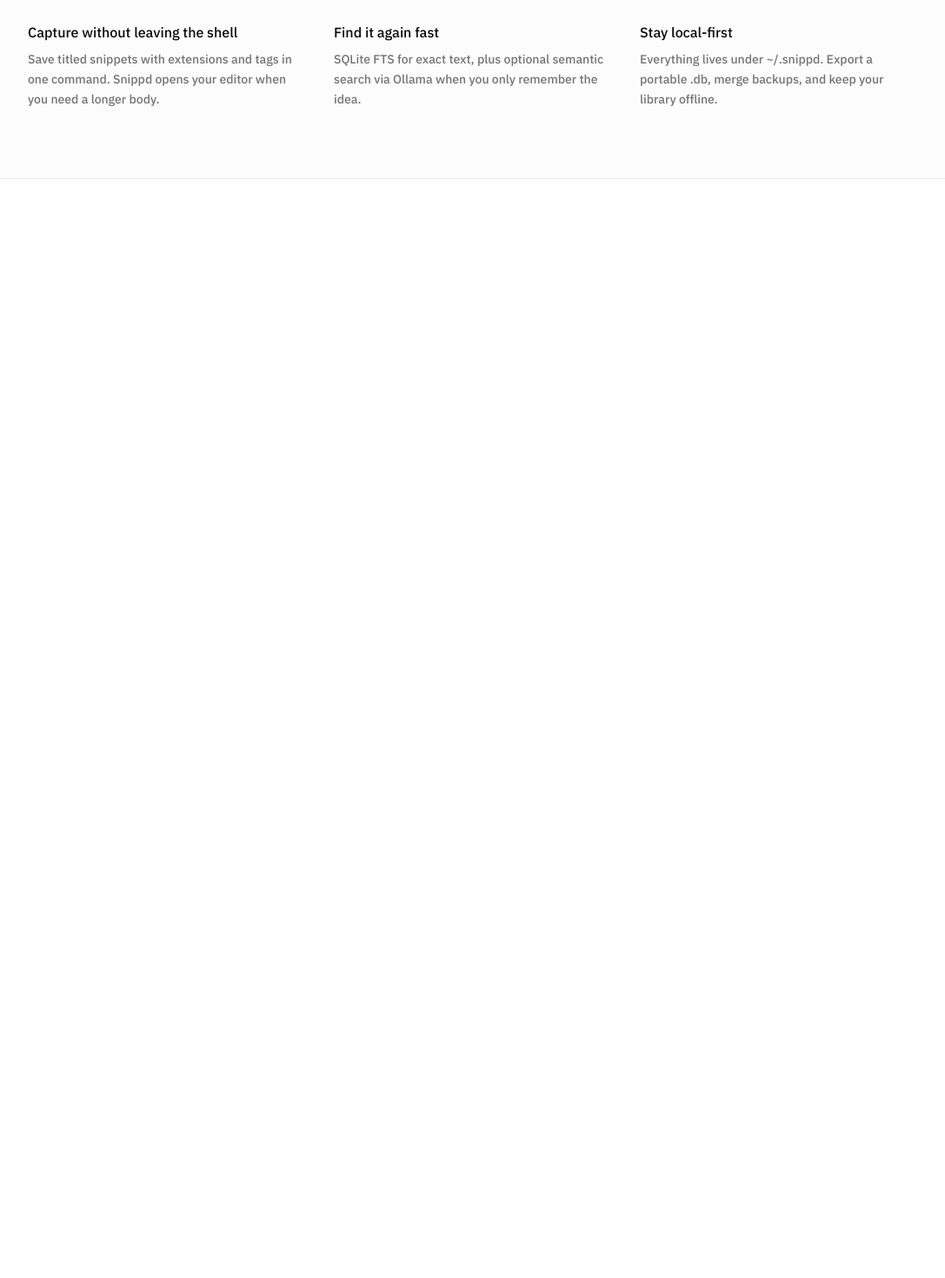
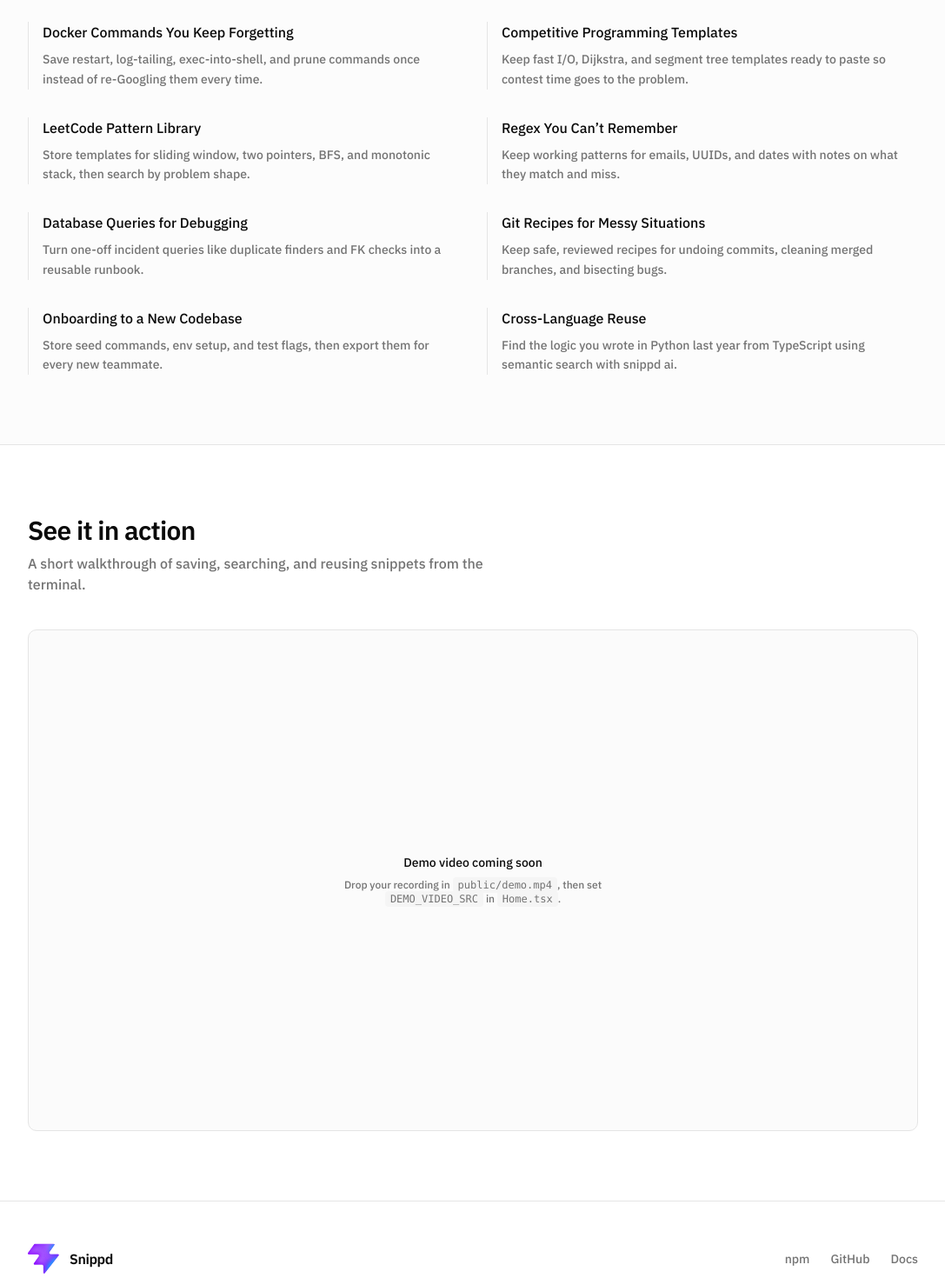
Before and after one commit to Shadan-Jamal/Snippd-Site, a React (Vite) app: page / in a window 1280 px wide. Shown: the part 900-2370 px from the top of the page at 87% size, without its empty margins (96-1183 px from the left). Before the commit the page ends 1298 px from the top, so only its background shows below. Built offline with nearby package versions, Linux system fonts and the light colour scheme.

Commit message:
add usecases and footer

```diff
--- a/src/App.tsx
+++ b/src/App.tsx
@@ -1,12 +1,14 @@
 import { Route, Switch } from "wouter";
+import { SiteFooter } from "@/components/SiteFooter";
 import { SiteNav } from "@/components/SiteNav";
 import { DocsPage } from "@/pages/Docs";
 import { HomePage } from "@/pages/Home";
 
 export default function App() {
   return (
-    <>
+    <div className="flex min-h-screen flex-col">
       <SiteNav />
+      <div className="flex-1">
         <Switch>
           <Route path="/" component={HomePage} />
           <Route path="/docs" component={DocsPage} />
@@ -19,6 +21,8 @@ export default function App() {
             </main>
           </Route>
         </Switch>
-    </>
+      </div>
+      <SiteFooter />
+    </div>
   );
 }
--- /dev/null
+++ b/src/components/SiteFooter.tsx
@@ -0,0 +1,52 @@
+import { Link } from "wouter";
+
+/** Update these when the package / repo are published. */
+const NPM_URL = "https://www.npmjs.com/package/snippd";
+const GITHUB_URL = "https://github.com/shadan/snippd";
+
+export function SiteFooter() {
+  return (
+    <footer className="border-t border-border px-6 py-12">
+      <div className="mx-auto grid max-w-5xl gap-8 sm:grid-cols-2 sm:items-center">
+        <Link href="/" className="flex items-center gap-3 text-foreground no-underline">
+          <img
+            src="/favicon.svg"
+            alt=""
+            width={36}
+            height={36}
+            className="h-9 w-9 rounded-md"
+          />
+          <span className="text-base font-semibold tracking-tight">Snippd</span>
+        </Link>
+
+        <nav
+          aria-label="Footer"
+          className="flex flex-wrap items-center gap-x-6 gap-y-2 sm:justify-end"
+        >
+          <a
+            href={NPM_URL}
+            target="_blank"
+            rel="noopener noreferrer"
+            className="text-sm text-muted-foreground transition-colors hover:text-foreground"
+          >
+            npm
+          </a>
+          <a
+            href={GITHUB_URL}
+            target="_blank"
+            rel="noopener noreferrer"
+            className="text-sm text-muted-foreground transition-colors hover:text-foreground"
+          >
+            GitHub
+          </a>
+          <Link
+            href="/docs"
+            className="text-sm text-muted-foreground transition-colors hover:text-foreground"
+          >
+            Docs
+          </Link>
+        </nav>
+      </div>
+    </footer>
+  );
+}
--- a/src/pages/Home.tsx
+++ b/src/pages/Home.tsx
@@ -1,19 +1,41 @@
 import { HoverBorderGradient } from "@/components/ui/hover-border-gradient";
 import { Terminal } from "@/components/ui/terminal";
 
+/** Set to "/demo.mp4" (or a hosted URL) once your recording is ready. */
+const DEMO_VIDEO_SRC = "";
 
 const USE_CASES = [
   {
-    title: "Capture without leaving the shell",
-    body: "Save titled snippets with extensions and tags in one command. Snippd opens your editor when you need a longer body.",
+    title: "Docker Commands You Keep Forgetting",
+    body: "Save restart, log-tailing, exec-into-shell, and prune commands once instead of re-Googling them every time.",
   },
   {
-    title: "Find it again fast",
-    body: "SQLite FTS for exact text, plus optional semantic search via Ollama when you only remember the idea.",
+    title: "Competitive Programming Templates",
+    body: "Keep fast I/O, Dijkstra, and segment tree templates ready to paste so contest time goes to the problem.",
   },
   {
-    title: "Stay local-first",
-    body: "Everything lives under ~/.snippd. Export a portable .db, merge backups, and keep your library offline.",
+    title: "LeetCode Pattern Library",
+    body: "Store templates for sliding window, two pointers, BFS, and monotonic stack, then search by problem shape.",
+  },
+  {
+    title: "Regex You Can’t Remember",
+    body: "Keep working patterns for emails, UUIDs, and dates with notes on what they match and miss.",
+  },
+  {
+    title: "Database Queries for Debugging",
+    body: "Turn one-off incident queries like duplicate finders and FK checks into a reusable runbook.",
+  },
+  {
+    title: "Git Recipes for Messy Situations",
+    body: "Keep safe, reviewed recipes for undoing commits, cleaning merged branches, and bisecting bugs.",
+  },
+  {
+    title: "Onboarding to a New Codebase",
+    body: "Store seed commands, env setup, and test flags, then export them for every new teammate.",
+  },
+  {
+    title: "Cross-Language Reuse",
+    body: "Find the logic you wrote in Python last year from TypeScript using semantic search with snippd ai.",
   },
 ];
 
@@ -51,6 +73,12 @@ export function HomePage() {
             >
               See how it fits
             </a>
+            <a
+              href="#demo"
+              className="px-3 py-2 text-sm text-muted-foreground transition-colors hover:text-foreground"
+            >
+              Watch demo
+            </a>
           </div>
         </div>
 
@@ -78,14 +106,14 @@ export function HomePage() {
       >
         <div className="mx-auto max-w-5xl">
           <h2 className="text-2xl font-semibold tracking-tight text-foreground md:text-3xl">
-            Built for everyday CLI workflows
+            Built for the things you keep relearning
           </h2>
-          <p className="mt-2 max-w-xl text-muted-foreground">
-            Three moments where Snippd stays out of the way and keeps your snippets close.
+          <p className="mt-2 max-w-2xl text-muted-foreground">
+            Save the commands, templates, and patterns you reach for under pressure — then find them again from the shell.
           </p>
-          <ul className="mt-12 grid gap-10 md:grid-cols-3 md:gap-8">
+          <ul className="mt-12 grid gap-8 sm:grid-cols-2 lg:grid-cols-2">
             {USE_CASES.map((item) => (
-              <li key={item.title} className="space-y-2">
+              <li key={item.title} className="space-y-2 border-l border-border pl-4">
                 <h3 className="text-base font-medium text-foreground">{item.title}</h3>
                 <p className="text-sm leading-relaxed text-muted-foreground">{item.body}</p>
               </li>
@@ -94,10 +122,42 @@ export function HomePage() {
         </div>
       </section>
 
-      {/* Footer left blank for your info */}
-      <footer className="border-t border-border px-6 py-16">
-        <div className="mx-auto max-w-5xl min-h-[4rem]" />
-      </footer>
+      <section id="demo" className="relative border-t border-border px-6 py-20">
+        <div className="mx-auto max-w-5xl">
+          <h2 className="text-2xl font-semibold tracking-tight text-foreground md:text-3xl">
+            See it in action
+          </h2>
+          <p className="mt-2 max-w-xl text-muted-foreground">
+            A short walkthrough of saving, searching, and reusing snippets from the terminal.
+          </p>
+
+          <div className="mt-10 overflow-hidden rounded-lg border border-border bg-muted/40 dark:bg-muted/20">
+            <div className="relative aspect-video w-full">
+              {DEMO_VIDEO_SRC ? (
+                <video
+                  className="h-full w-full object-cover"
+                  controls
+                  playsInline
+                  preload="metadata"
+                >
+                  <source src={DEMO_VIDEO_SRC} type="video/mp4" />
+                </video>
+              ) : (
+                <div className="absolute inset-0 flex flex-col items-center justify-center gap-2 px-6 text-center">
+                  <p className="text-sm font-medium text-foreground">Demo video coming soon</p>
+                  <p className="max-w-sm text-xs text-muted-foreground">
+                    Drop your recording in{" "}
+                    <code className="rounded bg-muted px-1.5 py-0.5 font-mono">public/demo.mp4</code>
+                    , then set <code className="rounded bg-muted px-1.5 py-0.5 font-mono">DEMO_VIDEO_SRC</code>{" "}
+                    in <code className="rounded bg-muted px-1.5 py-0.5 font-mono">Home.tsx</code>.
+                  </p>
+                </div>
+              )}
+            </div>
+          </div>
+        </div>
+      </section>
+
     </div>
   );
 }
```
Lines whose indentation alone changed are shown as unchanged.
